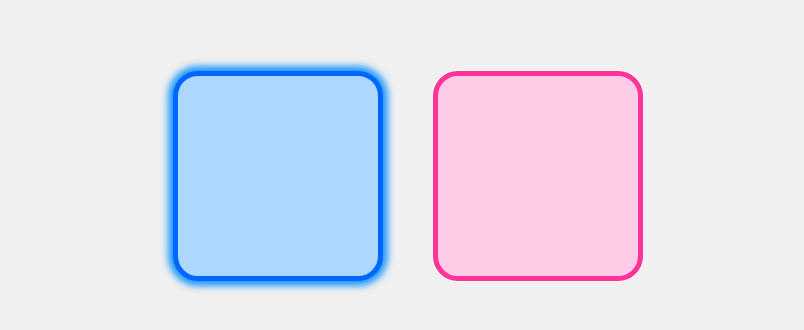
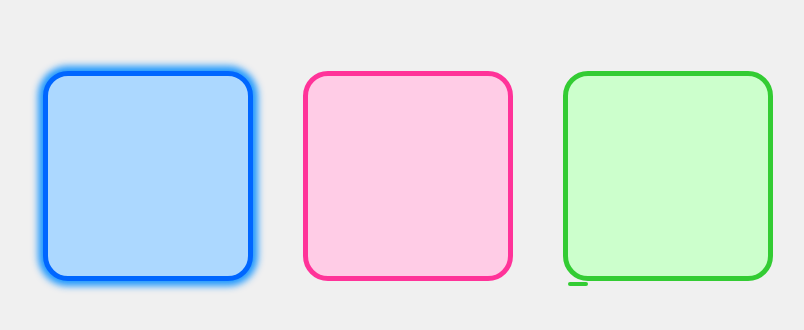
Before and after one commit to rafa0xDev/js_exercise, a plain HTML site: page index.html in a window 1280 px wide. Shown: the part 224-554 px from the top of the page, without its empty margins (232-1036 px from the left). Drawn offline with Linux system fonts and the light colour scheme.

Commit message:
Added new HTML element and CSS styles for box3 for exercise after

```diff
--- a/index.html
+++ b/index.html
@@ -12,6 +12,8 @@
 
     <div class="box2"></div>
 
+    <div class="box3"></div>
+
     <script src="script.js"></script>
 </body>
 </html>
--- a/style.css
+++ b/style.css
@@ -49,3 +49,28 @@ body {
 .box2:hover::after {
     width: 100%;
 }
+
+.box3 {
+    width: 200px;
+    height: 200px;
+    background-color: #CCFFCC;
+    border-radius: 25px;
+    border: 5px solid #33CC33;
+    position: relative;
+}
+
+.box3::after {
+    content: "";
+    position: absolute;
+    left: 0;
+    bottom: -10px;
+    width: 20px;
+    height: 4px;
+    background-color: #33CC33;
+    border-radius: 2px;
+    transition: width 0.4s ease;
+}
+
+.box3:hover::after {
+    width: 100%;
+}
```
